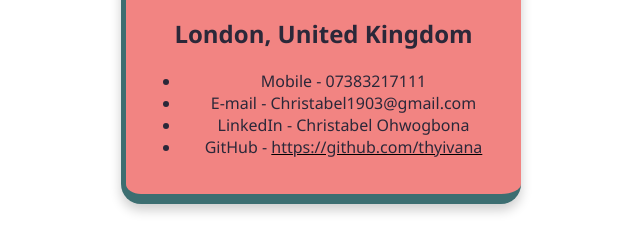
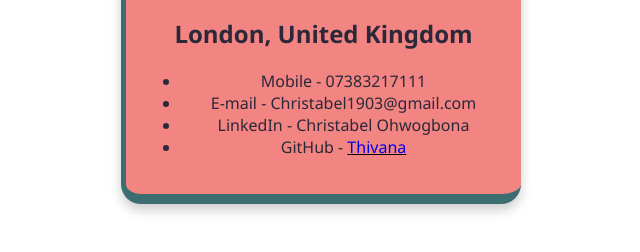
Before and after one commit to thyivana/business-card, a website built with Vite: page index.html in a window 1280 px wide. Shown: the part 422-674 px from the top of the page, without its empty margins (319-959 px from the left). Built offline with nearby package versions, Linux system fonts and the light colour scheme.

Commit message:
Update index.html
updated anchor tag. for GitHub

```diff
--- a/index.html
+++ b/index.html
@@ -13,7 +13,9 @@
                     <li>Mobile - 07383217111</li>
                     <li>E-mail - Christabel1903@gmail.com</li>
                     <li>LinkedIn - Christabel Ohwogbona</li>
-                    <li>GitHub - <a>https://github.com/thyivana</a></li>
+                    <li>GitHub - <a href="https://github.com/thyivana" target="_blank" rel="noopener noreferrer">
+  Thivana
+</a></li>
                 </ul>
             </div>
         </div>
```
